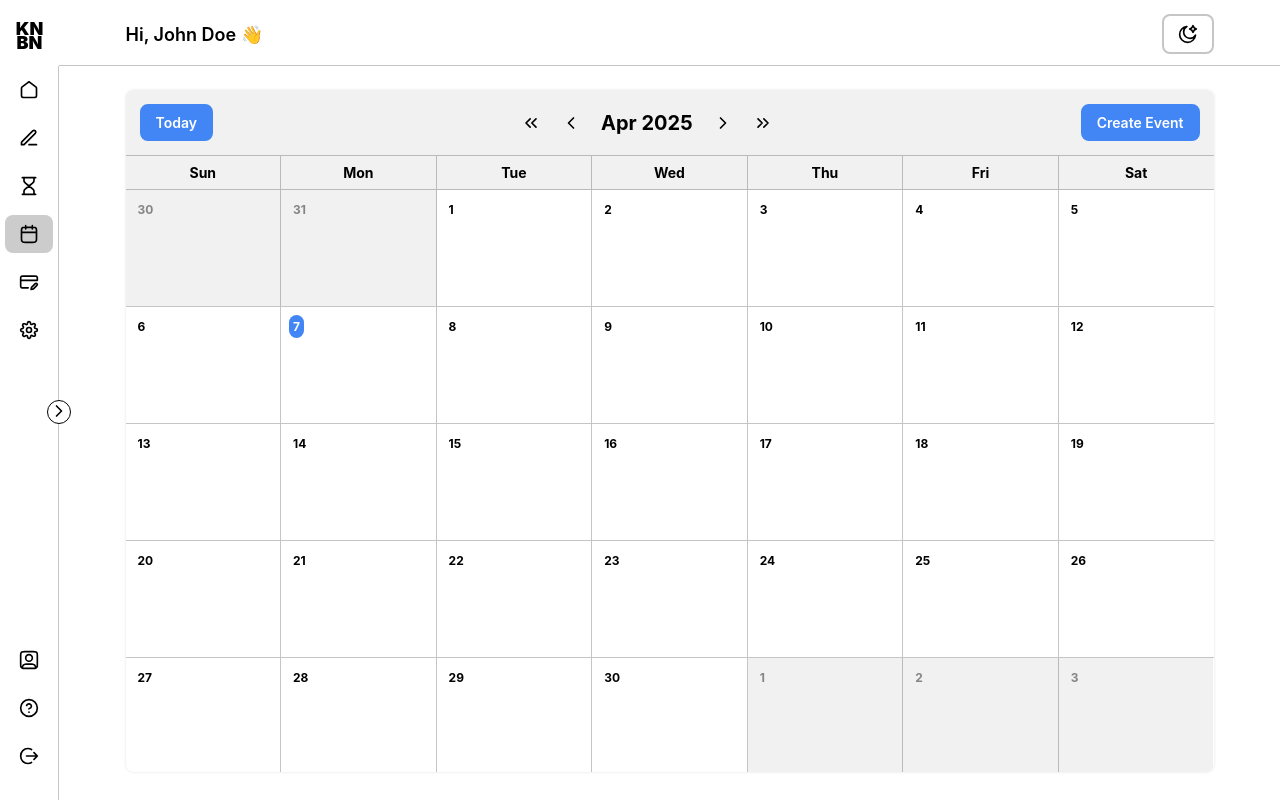
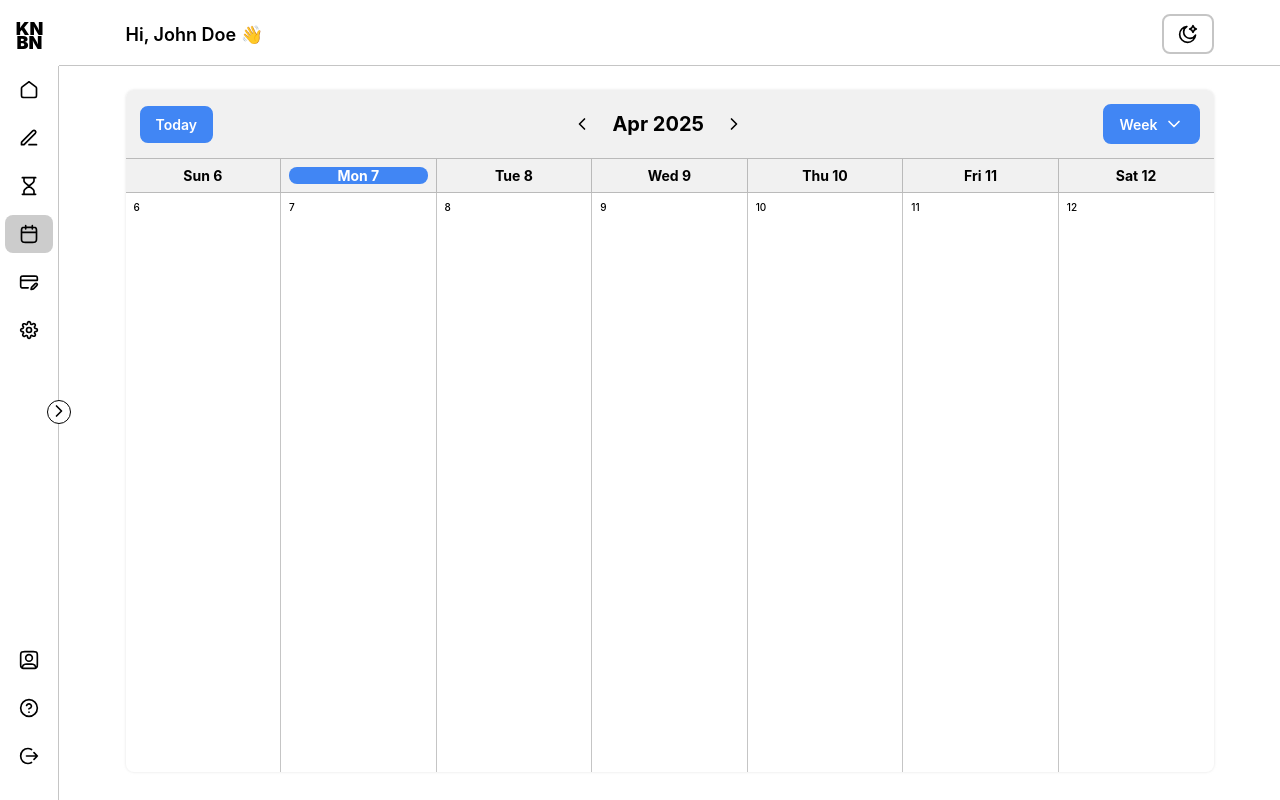
Before and after one commit to Divyue30597/kanban, a React (Vite) app: page /calendar in a window 1280 px wide. Built offline with nearby package versions, Linux system fonts and the light colour scheme; a web font is replaced by a local one.

Commit message:
weekly view of the calendar added

```diff
--- a/src/components/Calendar/calendar.module.scss
+++ b/src/components/Calendar/calendar.module.scss
@@ -1,7 +1,5 @@
 .calendar {
     box-shadow: var(--box-shadow);
-    // padding: 1.2rem;
-    // border: 0.1rem solid var(--border-color);
     border-radius: var(--border-radius);
     height: calc(100dvh - 11.8rem);
 
@@ -9,14 +7,16 @@
 }
 
 .calendarHeader {
+    position: sticky;
+    top: 0;
+}
+
+.calendarHeaderBody {
     padding: 1.4rem;
     display: flex;
     justify-content: space-between;
     align-items: center;
     gap: 2rem;
-
-    position: sticky;
-    top: 0;
     background-color: var(--secondary-background);
 }
 
@@ -56,10 +56,6 @@
     background-color: var(--secondary-background);
     border-top: 0.1rem solid var(--border-color);
     border-bottom: 0.1rem solid var(--border-color);
-
-    position: sticky;
-    top: 6.5rem;
-
 }
 
 .weekRow {
@@ -89,7 +85,8 @@
     background-color: var(--secondary-background);
 }
 
-.emptyDay, .day {
+.emptyDay,
+.day {
     padding: 0.8rem;
     width: 100%;
     font-weight: 700;
@@ -109,7 +106,31 @@
 
 .today {
     background-color: var(--primary-color);
+    border-radius: var(--border-radius);
     color: var(--text-color);
+}
+
+.activeWeeks {
+    display: flex;
+    justify-content: space-between;
+    height: 100%;
+}
+
+.activeWeek {
+    width: 100%;
+    height: 100%;
+    padding: 0.8rem;
+
+    &:not(:last-child) {
+        border-right: 0.1rem solid var(--border-color);
+    }
+}
+
+.activeWeekDay {
+    font-size: 1.4rem;
+    font-weight: 700;
+    color: var(--text-color);
+    background-color: var(--primary-color);
+    padding: 0 0.8rem;
     border-radius: var(--border-radius);
-    color: var(--text-color) !important;
 }
--- a/src/components/Calendar/index.tsx
+++ b/src/components/Calendar/index.tsx
@@ -3,6 +3,8 @@ import IconBtn from '../IconBtn';
 import styles from './calendar.module.scss';
 import { useCalendar, CalendarDay } from '../../hooks/useCalendar';
 import Button from '../Button';
+import { useState } from 'react';
+import CalendarDropDown from '../CalendarDropDown';
 
 function Calendar() {
 	const {
@@ -16,44 +18,53 @@ function Calendar() {
 		handleClickOnToday,
 	} = useCalendar();
 
+	const calendarModes = [
+		{ id: 'month', title: 'Month' },
+		{ id: 'week', title: 'Week' },
+	];
+
+	const [calendarMode, setCalendarMode] = useState(calendarModes[1]);
+
+	const activeWeek = weeks
+		.map((week) => {
+			return week.filter((day) => day.isActiveWeek);
+		})
+		.flat();
+
 	const weekDays = ['Sun', 'Mon', 'Tue', 'Wed', 'Thu', 'Fri', 'Sat'];
 	const weekDaysRow = weekDays.map((day, index) => (
 		<div key={index} className={styles.weekDay}>
-			{day}
-		</div>
-	));
-
-	const calendarRows = weeks.map((week: CalendarDay[], weekIndex: number) => (
-		<div key={weekIndex} className={styles.weekRow}>
-			{week.map((dayObject: CalendarDay) => {
-				const isToday = dayObject.isToday ? styles.today : '';
-				const isCurrentMonth = !dayObject.isCurrentMonth
-					? styles.emptyDay
-					: '';
-
-				return (
-					<div
-						className={styles.day + ' ' + isCurrentMonth}
-						key={dayObject.fullDate.toISOString()}
+			{calendarMode.id === 'month' ? (
+				<p>{day}</p>
+			) : (
+				<p
+					className={
+						activeWeek[index].isToday ? styles.activeWeekDay : ''
+					}
 				>
-						<p className={isToday}>{dayObject.day}</p>
-					</div>
-				);
-			})}
+					{day} {activeWeek[index].day}
+				</p>
+			)}
 		</div>
 	));
 
 	return (
 		<div className={styles.calendar}>
 			<div className={styles.calendarHeader}>
+				<div className={styles.calendarHeaderBody}>
 					<div>
 						<Button onClick={handleClickOnToday}>Today</Button>
 					</div>
 					<div className={styles.calendarTitleContainer}>
 						<div className={styles.calendarButtons}>
-						<IconBtn onClick={prevYear} title="Previous Year">
+							{calendarMode.id === 'month' && (
+								<IconBtn
+									onClick={prevYear}
+									title="Previous Year"
+								>
 									<SVG.chevronLeftDouble />
 								</IconBtn>
+							)}
 							<IconBtn onClick={prevMonth} title="Previous Month">
 								<SVG.chevronLeft />
 							</IconBtn>
@@ -65,18 +76,76 @@ function Calendar() {
 							<IconBtn onClick={nextMonth} title="Next Month">
 								<SVG.chevronRight />
 							</IconBtn>
+							{calendarMode.id === 'month' && (
 								<IconBtn onClick={nextYear} title="Next Year">
 									<SVG.chevronRightDouble />
 								</IconBtn>
+							)}
 						</div>
 					</div>
 					<div>
-					<Button onClick={handleClickOnToday}>Create Event</Button>
+						<CalendarDropDown
+							calendarModes={calendarModes}
+							calendarMode={calendarMode}
+							setCalendarMode={setCalendarMode}
+						/>
 					</div>
 				</div>
+				<div className={styles.weekDays}>{weekDaysRow}</div>
+			</div>
+
+			{calendarMode.id === 'month' && <ActiveMonth weeks={weeks} />}
+
+			{calendarMode.id === 'week' && (
+				<ActiveWeek activeWeek={activeWeek} />
+			)}
+		</div>
+	);
+}
+
+function ActiveWeek({ activeWeek }: { activeWeek: CalendarDay[] }) {
+	return (
+		<div className={styles.activeWeeks}>
+			{activeWeek.length > 0 &&
+				activeWeek.map((day) => (
+					<div
+						className={styles.activeWeek}
+						key={day.fullDate.toISOString()}
+					>
+						<div>{day.day}</div>
+					</div>
+				))}
+		</div>
+	);
+}
+
+function ActiveMonth({ weeks }: { weeks: CalendarDay[][] }) {
+	return (
 		<div className={styles.calendarBody}>
-				<div className={styles.weekDays}>{weekDaysRow}</div>
-				<div className={styles.calendarRows}>{calendarRows}</div>
+			<div className={styles.calendarRows}>
+				{weeks.map((week: CalendarDay[], weekIndex: number) => (
+					<div key={weekIndex} className={styles.weekRow}>
+						{week.map((dayObject: CalendarDay) => {
+							const isToday = dayObject.isToday
+								? styles.today
+								: '';
+							const isCurrentMonth = !dayObject.isCurrentMonth
+								? styles.emptyDay
+								: '';
+
+							return (
+								<div
+									className={
+										styles.day + ' ' + isCurrentMonth
+									}
+									key={dayObject.fullDate.toISOString()}
+								>
+									<p className={isToday}>{dayObject.day}</p>
+								</div>
+							);
+						})}
+					</div>
+				))}
 			</div>
 		</div>
 	);
--- /dev/null
+++ b/src/components/CalendarDropDown/index.tsx
@@ -0,0 +1,38 @@
+import styles from './calendarDropDown.module.scss';
+import Button from '../Button';
+import Dropdown from '../Dropdown';
+import { SVG } from '../../SVG';
+
+interface CalendarDropDownProps {
+	calendarModes: Array<{ id: string; title: string }>;
+	calendarMode: { id: string; title: string };
+	setCalendarMode: (mode: { id: string; title: string }) => void;
+}
+
+function CalendarDropDown(props: CalendarDropDownProps) {
+	const { calendarModes, calendarMode, setCalendarMode } = props;
+
+	return (
+		<Dropdown
+			className={styles.dropdownBtn}
+			placement="bottom-right"
+			trigger={
+				<Button icon={<SVG.chevronDown />}>{calendarMode.title}</Button>
+			}
+		>
+			{calendarModes?.map((mode) => (
+				<button
+					type="button"
+					key={mode.id}
+					onClick={() => {
+						setCalendarMode(mode);
+					}}
+				>
+					{mode.title}
+				</button>
+			))}
+		</Dropdown>
+	);
+}
+
+export default CalendarDropDown;
--- a/src/components/ColumnDropDown/index.tsx
+++ b/src/components/ColumnDropDown/index.tsx
@@ -10,7 +10,7 @@ import { Column } from '../../store/types';
 interface ColumnDropDownProps {
 	boardId?: Board | string;
 	columnId?: Column | string;
-	setColumnId?: Dispatch<SetStateAction<string | Column>>;
+	setColumnId: Dispatch<SetStateAction<string | Column>>;
 }
 
 function ColumnDropDown(props: ColumnDropDownProps) {
@@ -43,7 +43,7 @@ function ColumnDropDown(props: ColumnDropDownProps) {
 					type="button"
 					key={boardCol.title}
 					onClick={() => {
-						setColumnId && setColumnId(boardCol as Column);
+						setColumnId(boardCol as Column);
 					}}
 				>
 					{boardCol.title}
--- a/src/components/Dropdown/dropdown.module.scss
+++ b/src/components/Dropdown/dropdown.module.scss
@@ -12,7 +12,7 @@
 	position: absolute;
 	min-width: 16rem;
 	border-radius: var(--border-radius);
-	// padding: 0.8rem 0;
+	padding: 0.8rem;
 	box-shadow: var(--box-shadow);
 	z-index: 100;
 	overflow: hidden;
@@ -52,7 +52,8 @@
 	.item {
 		display: block;
 		font-family: var(--font-family);
-		padding: 0.8rem 1.6rem;
+		padding: 0.8rem;
+		border-radius: 0.4rem;
 		text-decoration: none;
 		color: var(--primary-text-color);
 		font-size: 1.4rem;
--- a/src/components/Dropdown/index.tsx
+++ b/src/components/Dropdown/index.tsx
@@ -28,15 +28,11 @@ const Dropdown: React.FC<DropdownProps> = ({
 		if (!closeOnOutsideClick) return;
 
 		const handleOutsideClick = (event: MouseEvent) => {
-			const modalOverlay = document.getElementById('modal-overlay');
-
 			if (
 				dropdownRef.current &&
 				triggerRef.current &&
 				!dropdownRef.current.contains(event.target as Node) &&
-				!triggerRef.current.contains(event.target as Node) &&
-				modalOverlay &&
-				!modalOverlay.contains(event.target as Node)
+				!triggerRef.current.contains(event.target as Node)
 			) {
 				setIsOpen(false);
 			}
@@ -55,7 +51,7 @@ const Dropdown: React.FC<DropdownProps> = ({
 		? React.Children.map(children, (child) => {
 				if (React.isValidElement(child)) {
 					return React.cloneElement(child, {
-						...(child.props as any),
+						...child.props,
 						onClick: (e: React.MouseEvent<HTMLElement>) => {
 							if (child.props.onClick) {
 								child.props.onClick(e);
--- a/src/hooks/useCalendar.ts
+++ b/src/hooks/useCalendar.ts
@@ -4,6 +4,7 @@ export interface CalendarDay {
 	day: number;
 	fullDate: Date;
 	isCurrentMonth: boolean;
+	isActiveWeek: boolean;
 	isToday: boolean;
 }
 
@@ -53,6 +54,7 @@ export function useCalendar() {
 				day,
 				fullDate,
 				isCurrentMonth: false,
+				isActiveWeek: false, // Initialize to false
 				isToday: fullDate.getTime() === todayFullDate.getTime(),
 			});
 		}
@@ -63,27 +65,52 @@ export function useCalendar() {
 				day: i,
 				fullDate,
 				isCurrentMonth: true,
+				isActiveWeek: false, // Initialize to false
 				isToday: fullDate.getTime() === todayFullDate.getTime(),
 			});
 		}
 
-		const nextMonth = new Date(year, currentDate.getMonth() + 1, 1);
+		const nextMonthDate = new Date(year, currentDate.getMonth() + 1, 1); // Renamed to avoid conflict
 		const totalCells = 42; // 6 weeks * 7 days
 		const numNextMonthDaysToShow = totalCells - allCalendarDays.length;
 
 		for (let i = 1; i <= numNextMonthDaysToShow; i++) {
 			const fullDate = new Date(
-				nextMonth.getFullYear(),
-				nextMonth.getMonth(),
+				nextMonthDate.getFullYear(),
+				nextMonthDate.getMonth(),
 				i
 			);
 			allCalendarDays.push({
 				day: i,
 				fullDate,
 				isCurrentMonth: false,
+				isActiveWeek: false, // Initialize to false
 				isToday: fullDate.getTime() === todayFullDate.getTime(),
 			});
 		}
+
+		// Determine the active week
+		const currentDayInFocus = new Date(currentDate);
+		currentDayInFocus.setHours(0, 0, 0, 0); // Normalize current date
+
+		const startOfWeek = new Date(currentDayInFocus);
+		startOfWeek.setDate(
+			currentDayInFocus.getDate() - currentDayInFocus.getDay()
+		);
+
+		const endOfWeek = new Date(startOfWeek);
+		endOfWeek.setDate(startOfWeek.getDate() + 6);
+
+		allCalendarDays.forEach((dayObj) => {
+			const dayObjFullDate = new Date(dayObj.fullDate);
+			dayObjFullDate.setHours(0, 0, 0, 0); // Normalize for comparison
+			if (
+				dayObjFullDate.getTime() >= startOfWeek.getTime() &&
+				dayObjFullDate.getTime() <= endOfWeek.getTime()
+			) {
+				dayObj.isActiveWeek = true;
+			}
+		});
 
 		const newWeeks: CalendarDay[][] = [];
 		for (let i = 0; i < allCalendarDays.length; i += 7) {
```
Also changed, not shown: src/modules/Pomodoro/Car/car.css (added, +41 -0 lines), src/components/CalendarDropDown/calendarDropDown.module.scss (added), 1 other file (tests, documents, lock files or other folders). Lines whose indentation alone changed are shown as unchanged.
